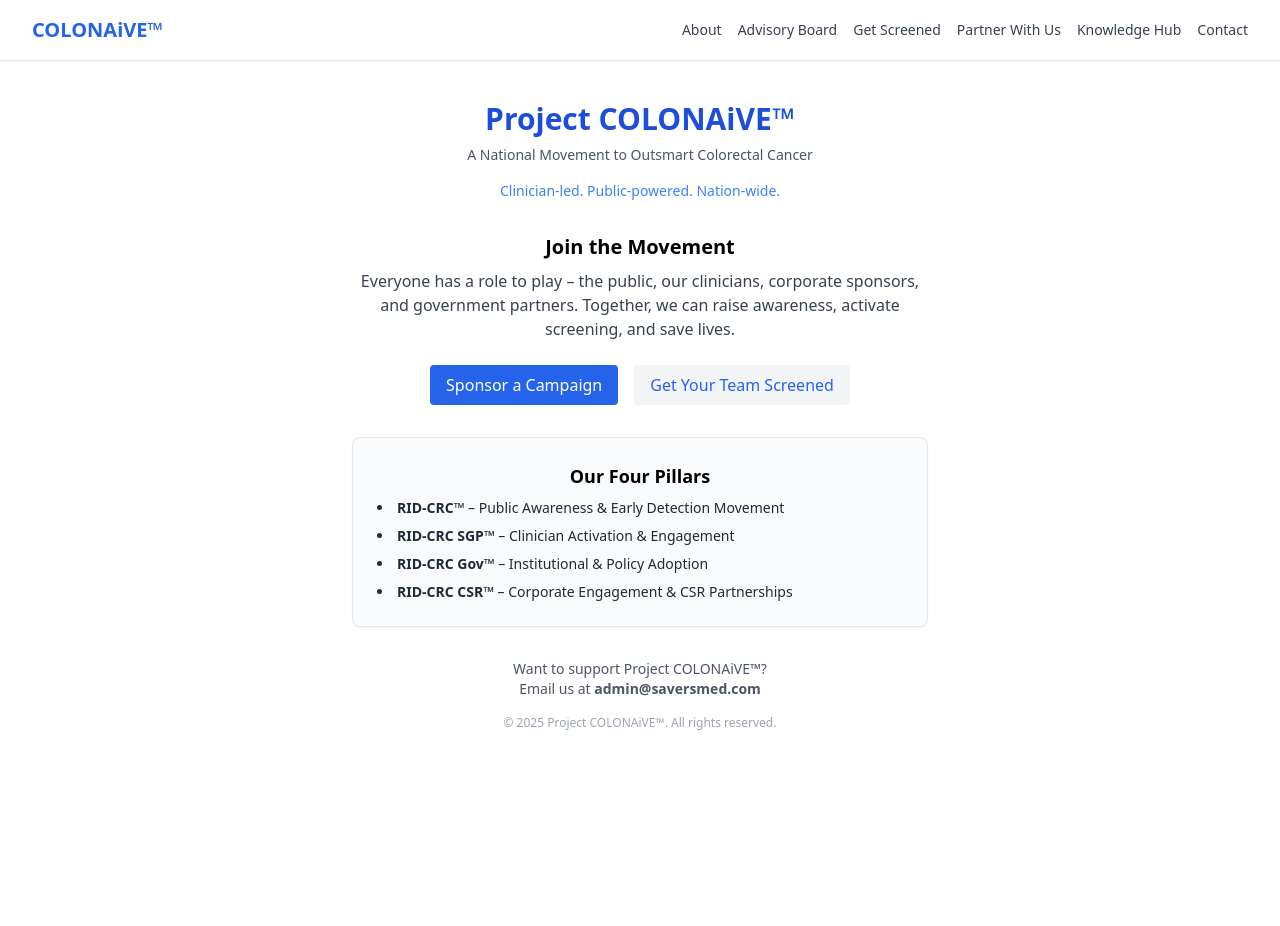
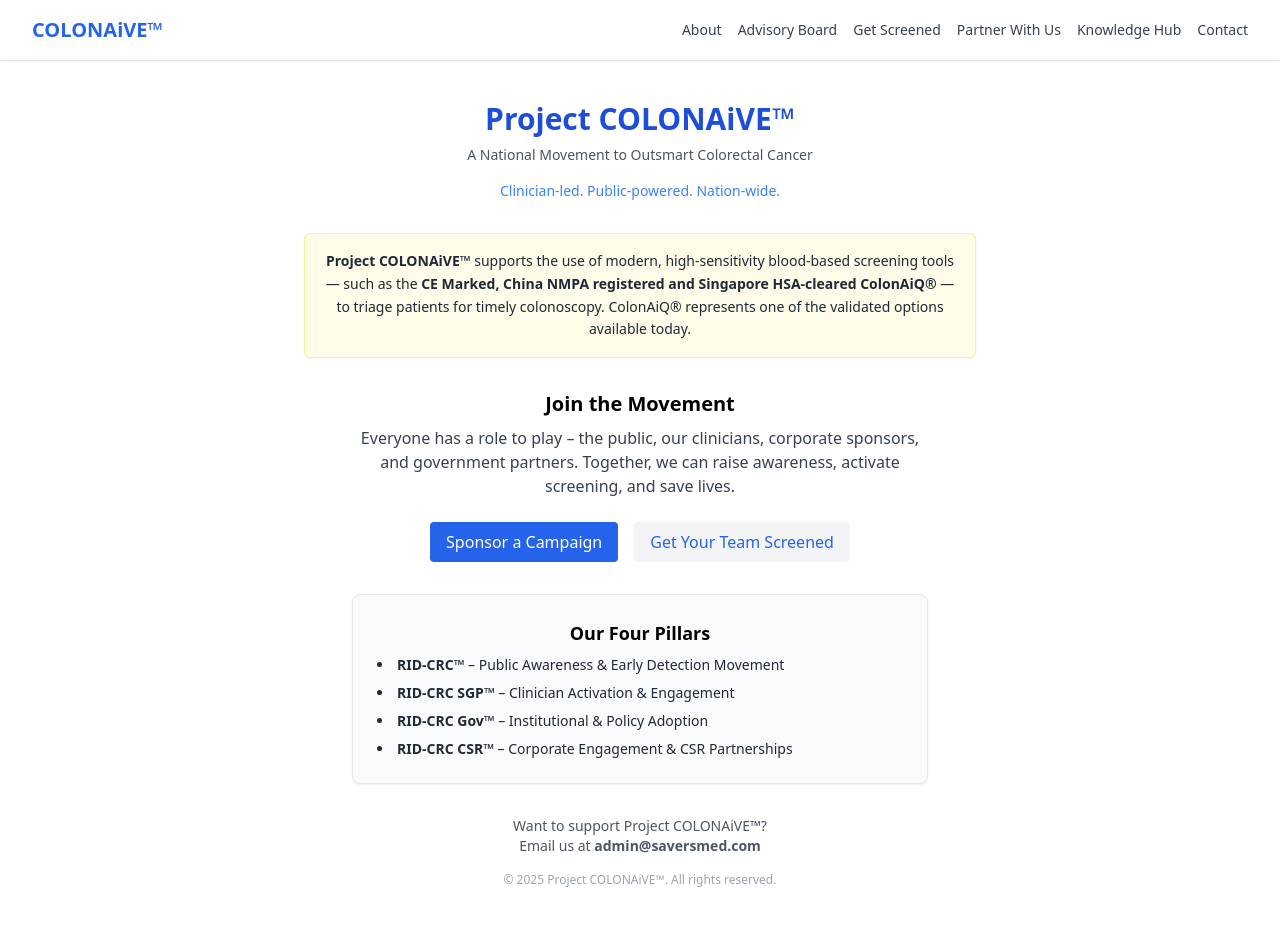
Before and after one commit to colonaive/colonaive, a React (Vite) app: page / in a window 1280 px wide. Before the commit the page ends 800 px from the top, so only its background shows below. Built offline with nearby package versions, Linux system fonts and the light colour scheme.

Commit message:
Added ColonAiQ validation message to homepage

```diff
--- a/src/pages/Home.jsx
+++ b/src/pages/Home.jsx
@@ -8,6 +8,14 @@
       <p className="text-sm text-blue-500 mb-8">
         Clinician-led. Public-powered. Nation-wide.
       </p>
+
+      <div className="max-w-2xl mx-auto bg-yellow-50 border border-yellow-200 p-4 mb-8 rounded-md shadow-sm">
+        <p className="text-sm text-gray-800 leading-relaxed">
+          <strong>Project COLONAiVE™</strong> supports the use of modern, high-sensitivity blood-based screening tools —
+          such as the <strong>CE Marked, China NMPA registered and Singapore HSA-cleared ColonAiQ®</strong> —
+          to triage patients for timely colonoscopy. ColonAiQ® represents one of the validated options available today.
+        </p>
+      </div>
 
       <h2 className="text-xl font-semibold mb-2">Join the Movement</h2>
       <p className="text-gray-700 mb-6 max-w-xl mx-auto">
```
